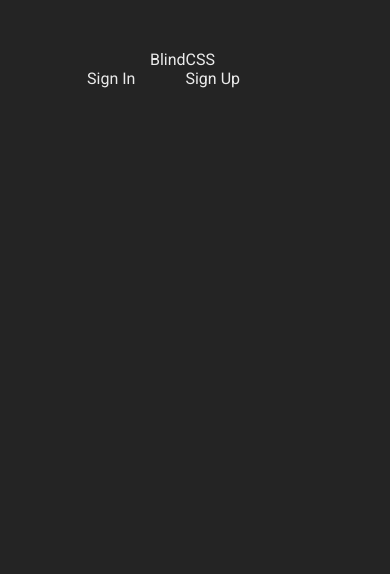
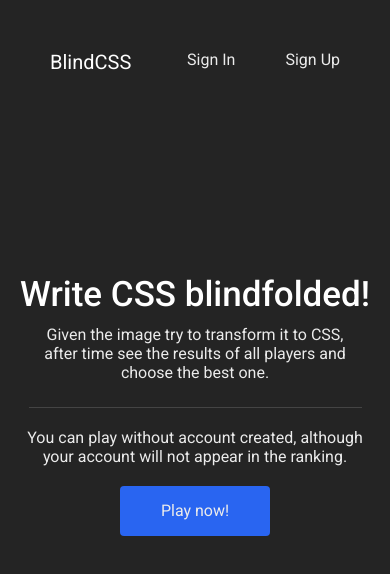
Before and after one commit to salalo/blindcss, a Vue app in the folder client/: page / in a window 390 px wide. Shown: the top 574 px of the page. Built offline with nearby package versions, Linux system fonts and the light colour scheme.

Commit message:
header done and responsive

```diff
--- a/client/src/App.vue
+++ b/client/src/App.vue
@@ -17,7 +17,7 @@ export default {
   width: 7px;
 }
 ::-webkit-scrollbar-track {
-  background: $white;
+  background: $grey;
 }
 ::-webkit-scrollbar-thumb {
   background: $main;
--- /dev/null
+++ b/client/src/components/Button.vue
@@ -0,0 +1,30 @@
+<template>
+  <div>{{ text }}</div>
+</template>
+
+<script>
+export default {
+  props: ["text"]
+};
+</script>
+
+
+<style <style lang="scss" scoped>
+@import "@/stylesheets/master.scss";
+
+div {
+  width: 150px;
+  height: 50px;
+  background-color: $main;
+  border-radius: 4px;
+  text-align: center;
+  line-height: 50px;
+  @include transition(0s, $duration background-color);
+
+  &:hover {
+    @include transition(0s, $duration background-color);
+    cursor: pointer;
+    background-color: $hover-main;
+  }
+}
+</style>
--- a/client/src/components/unlogged/HomeHeader.vue
+++ b/client/src/components/unlogged/HomeHeader.vue
@@ -5,11 +5,27 @@
       <span class="sign-btn sign-up">Sign Up</span>
       <span class="sign-btn">Sign In</span>
     </nav>
+
+    <section>
+      <span>Write CSS blindfolded!</span>
+      <div
+        class="upper-paragraph"
+      >Given the image try to transform it to CSS, after time see the results of all players and choose the best one.</div>
+      <div
+        class="bottom-paragraph"
+      >You can play without account created, although your account will not appear in the ranking.</div>
+      <Button class="play-btn" text="Play now!"></Button>
+    </section>
   </header>
 </template>
 
 <script>
-export default {};
+import Button from "../Button.vue";
+export default {
+  components: {
+    Button
+  }
+};
 </script>
 
 <style <style lang="scss" scoped>
@@ -17,14 +33,24 @@ export default {};
 
 header {
   height: 100vh;
+  min-height: 700px;
   background-color: $grey;
 }
-
 nav {
   padding-top: 50px;
-
   .logo {
     margin-left: 150px;
+    color: #fff;
+    font-size: 20px;
+  }
+  .sign-btn {
+    @include transition(0s, $duration color);
+
+    &:hover {
+      @include transition(0s, $duration color);
+      cursor: pointer;
+      color: $hover-white;
+    }
   }
   .sign-up {
     margin: 0 150px 0 50px;
@@ -33,4 +59,89 @@ nav {
     float: right;
   }
 }
+section {
+  margin: 300px 0 0 150px;
+
+  span {
+    font-size: 50px;
+    color: #fff;
+    font-weight: $medium;
+  }
+  .upper-paragraph {
+    font-size: 20px;
+    border-bottom: 1px solid $light-grey;
+    max-width: 700px;
+    padding-bottom: 25px;
+    margin: 10px 0;
+  }
+  .bottom-paragraph {
+    margin: 20px 0;
+    max-width: 450px;
+  }
+}
+
+// BREAKPOINTS
+
+@media only screen and (max-width: 900px) {
+  nav {
+    .logo {
+      margin-left: 50px;
+    }
+    .sign-up {
+      margin-right: 50px;
+    }
+  }
+  section {
+    margin-left: 50px;
+  }
+}
+
+@media only screen and (max-width: 700px) {
+  section {
+    text-align: center;
+    margin-left: 10px;
+    margin-right: 10px;
+
+    span {
+      font-size: 35px;
+    }
+    .upper-paragraph {
+      font-size: 16px;
+      margin: 10px auto;
+      max-width: 90%;
+    }
+    .bottom-paragraph {
+      margin: 20px auto;
+    }
+    .play-btn {
+      margin: 0 auto;
+    }
+  }
+}
+
+@media only screen and (max-width: 360px) {
+  nav {
+    .logo {
+      margin-left: 10px;
+    }
+    .sign-up {
+      margin-right: 10px;
+    }
+  }
+  section {
+    margin-top: 100px !important;
+  }
+}
+
+// HEIGHT
+@media only screen and (max-height: 768px) {
+  section {
+    margin-top: 200px;
+  }
+}
+@media only screen and (max-width: 500px) {
+  section {
+    margin-top: 200px;
+  }
+}
 </style>
--- a/client/src/stylesheets/_variables.scss
+++ b/client/src/stylesheets/_variables.scss
@@ -3,6 +3,9 @@ $main: #2965f1;
 $white: #ebebeb;
 $grey: #242424;
 $light-grey: #444444;
+
+$hover-main: #264de4;
+$hover-white: #8e8e8e;
 
 // FONTS
 $light: 300;
@@ -12,3 +15,6 @@ $bold: 700;
 
 $font-family-sans: 'Roboto', sans-serif;
 $font-unit: 1rem;
+
+// TIME
+$duration: 0.4s;
```
